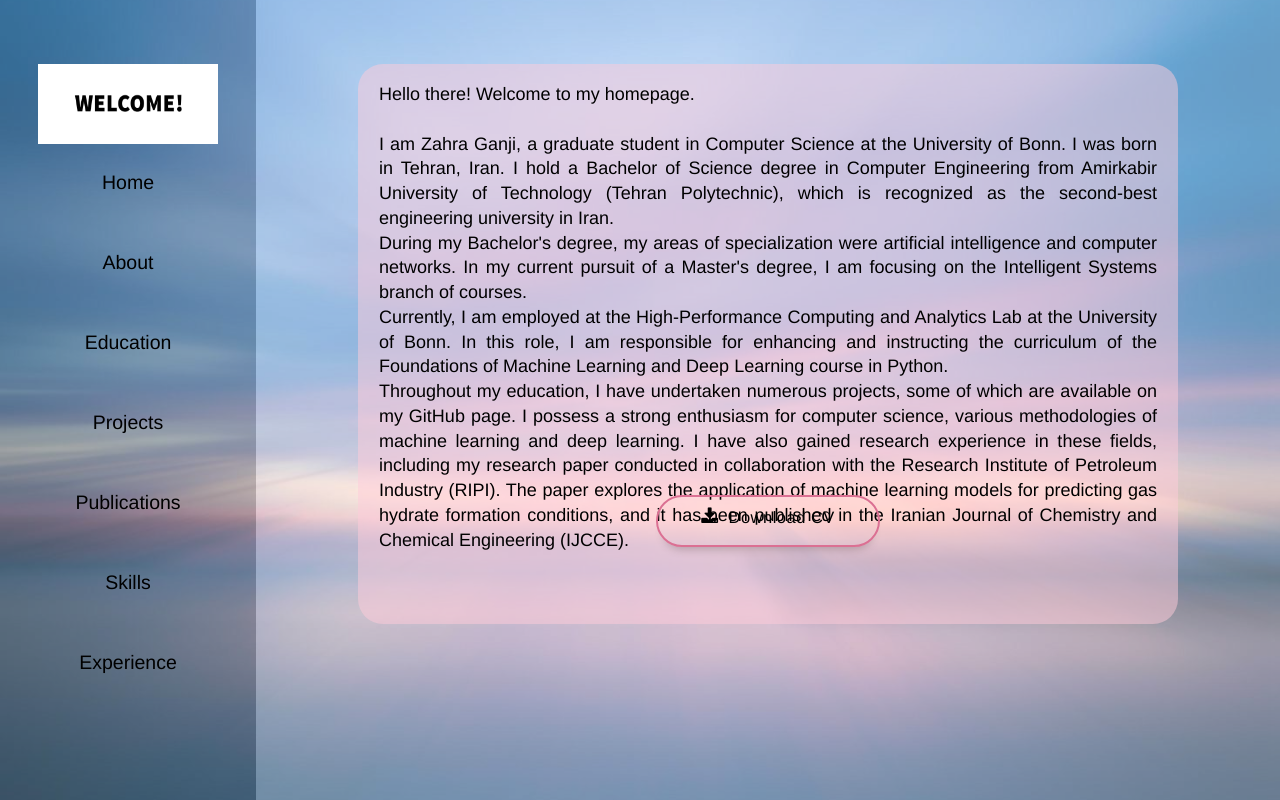
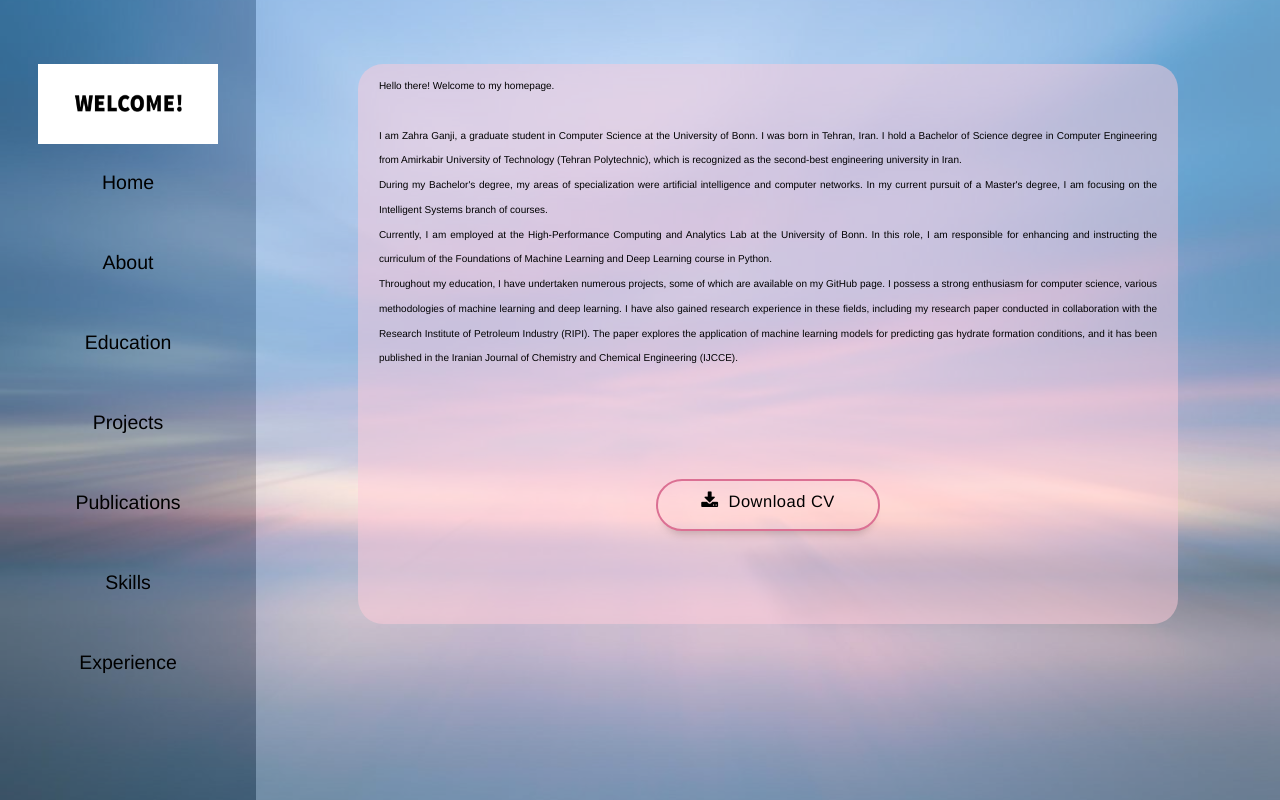
Before and after one commit to s33zganji/s-ganji.github.io, a plain HTML site: page about.html in a window 1280 px wide. Drawn offline with Linux system fonts and the light colour scheme.

Commit message:
Update about.html

```diff
--- a/about.html
+++ b/about.html
@@ -22,7 +22,7 @@
 </div>
 <div class="rightContent">
 <div id="contentAbout">
-    <p id="aboutMe">
+    <p id="aboutMe" style="font-size: 10px;">
         Hello there! Welcome to my homepage. <br>
 
     </br>
```
